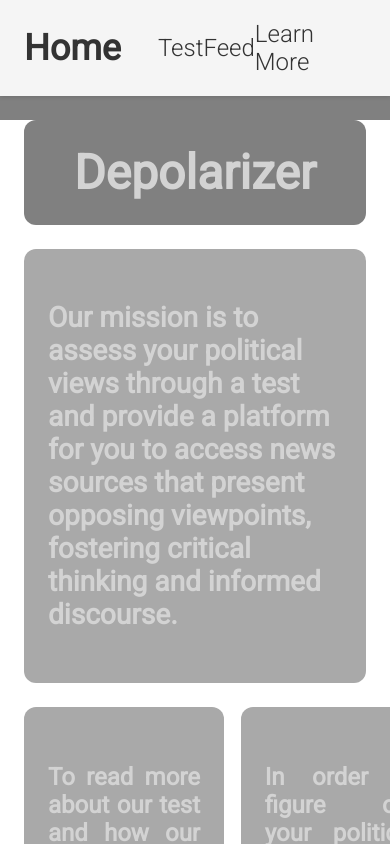
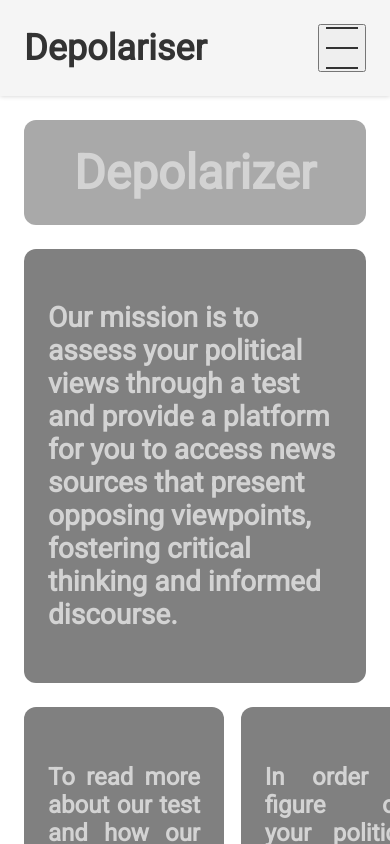
Before and after one commit to abdullah8a0/depolariser, a React app: page / in a window 390 px wide. Shown: the top 844 px of the page. Built offline with nearby package versions, Linux system fonts and the light colour scheme; no server answers; the HTML template or start-up script is replaced by a standard one.

Commit message:
Better navbar (responsive) and feed (mobile)

```diff
--- a/client/src/components/modules/NavBar.css
+++ b/client/src/components/modules/NavBar.css
@@ -1,3 +1,13 @@
+/*  Mobile-first design. So hamburger menu is default*/
+/*
+className="NavBar-hamburger-wrapper">
+className="NavBar-hamburger">
+className="NavBar-hamburger-toggle">
+className="NavBar-hamburger-line" />
+className="NavBar-hamburger-line" />
+className="NavBar-hamburger-line" />
+className="NavBar-hamburger-dropdown">
+*/
 nav {
   display: flex;
   justify-content: space-between;
@@ -7,12 +17,12 @@ nav {
   height: 4rem;
   box-shadow: 0 0 5px 0 rgba(0, 0, 0, 0.2);
 }
+.NavBar-links {
+  display: none;
+}
 
-.NavBar-links {
-  display: flex;
-  justify-content: space-between;
-  align-items: center;
-  width: 50%;
+.NavBar-login {
+  display: none;
 }
 
 .NavBar-title {
@@ -25,3 +35,109 @@ nav {
   text-decoration: none;
   color: #333;
 }
+
+.NavBar-hamburger-wrapper {
+  display: flex;
+  justify-content: center;
+  align-items: center;
+  width: 2rem;
+  height: 2rem;
+  cursor: pointer;
+}
+
+.NavBar-hamburger {
+  display: flex;
+  flex-direction: column;
+  justify-content: space-between;
+  align-items: center;
+  width: 100%;
+  height: 100%;
+}
+
+.NavBar-hamburger-toggle {
+  display: flex;
+  flex-direction: column;
+  justify-content: space-between;
+  align-items: center;
+  width: 100%;
+  height: 100%;
+}
+
+.NavBar-hamburger-line {
+  width: 100%;
+  height: 2px;
+  background-color: #333;
+}
+
+.NavBar-hamburger-dropdown {
+  position: absolute;
+  top: 4rem;
+  right: 0;
+  width: 100%;
+  background-color: #f5f5f5;
+  box-shadow: 0 0 5px 0 rgba(0, 0, 0, 0.2);
+  z-index: 999;
+}
+
+.NavBar-hamburger-dropdown a {
+  display: block;
+  padding: 1rem;
+  text-align: center;
+  color: #333;
+}
+
+.NavBar-hamburger-dropdown a:hover {
+  background-color: #e5e5e5;
+}
+
+.NavBar-hamburger-dropdown[aria-hidden="true"] {
+  display: none;
+}
+
+@media screen and (min-width: 768px) {
+  nav {
+    display: flex;
+    justify-content: space-between;
+    align-items: center;
+    background-color: #f5f5f5;
+    padding: 0 1rem;
+    height: 4rem;
+    box-shadow: 0 0 5px 0 rgba(0, 0, 0, 0.2);
+  }
+
+  .NavBar-links {
+    display: flex;
+    justify-content: space-between;
+    align-items: center;
+    width: 50%;
+  }
+
+  .NavBar-links a {
+    text-decoration: none;
+    color: #333;
+    font-size: 1rem;
+    font-weight: 700;
+  }
+
+  .NavBar-hamburger-wrapper {
+    display: none;
+  }
+
+  .NavBar-title {
+    font-size: 1.5rem;
+    font-weight: 700;
+    color: #333;
+  }
+
+  .NavBar-login {
+    display: flex;
+    font-size: 1rem;
+    font-weight: 700;
+    color: #333;
+  }
+
+  .Router-link {
+    text-decoration: none;
+    color: #333;
+  }
+}
--- a/client/src/components/modules/NavBar.tsx
+++ b/client/src/components/modules/NavBar.tsx
@@ -14,11 +14,13 @@ type NavBarProps = RouteComponentProps & {
 };
 const NavBar = (props: NavBarProps) => {
   const { userId, handleLogin, handleLogout } = props;
+
+  const [isHamburgerOpen, setIsHamburgerOpen] = React.useState(false);
   return (
     <nav className="NavBar-container">
       <div className="NavBar-title">
         <Link className="Router-link" to="/">
-          Home
+          Depolariser
         </Link>
       </div>
       <div className="NavBar-links">
@@ -49,6 +51,51 @@ const NavBar = (props: NavBarProps) => {
           )}
         </GoogleOAuthProvider>
       </div>
+
+      <div className="NavBar-hamburger-wrapper">
+        <div className="NavBar-hamburger">
+          <button
+            className="NavBar-hamburger-toggle"
+            type="button"
+            aria-label="Menu"
+            aria-controls="navigation"
+            aria-expanded={isHamburgerOpen}
+            aria-haspopup="true"
+            onClick={() => setIsHamburgerOpen(!isHamburgerOpen)}
+          >
+            <div className="NavBar-hamburger-line" />
+            <div className="NavBar-hamburger-line" />
+            <div className="NavBar-hamburger-line" />
+          </button>
+
+          <div className="NavBar-hamburger-dropdown" aria-hidden={!isHamburgerOpen} onClick={() => setIsHamburgerOpen(false)}>
+            <Link className="Router-link" to="/test">
+              Test
+            </Link>
+            <Link className="Router-link" to="/feed">
+              Feed
+            </Link>
+            <Link className="Router-link" to="/learnmore">
+              Learn More
+            </Link>
+            <GoogleOAuthProvider clientId={GOOGLE_CLIENT_ID}>
+              {userId ? (
+                <button
+                  onClick={() => {
+                    googleLogout();
+                    handleLogout();
+                    window.location.href = "/";
+                  }}
+                >
+                  Logout
+                </button>
+              ) : (
+                <GoogleLogin onSuccess={handleLogin} onError={() => console.log("Error Logging in")} />
+              )}
+            </GoogleOAuthProvider>
+          </div>
+        </div>
+      </div>
     </nav>
   );
 };
--- a/client/src/components/pages/Feed.css
+++ b/client/src/components/pages/Feed.css
@@ -1,7 +1,14 @@
 @import url("./utils.css");
+
+.resultText {
+  font-size: 1rem;
+  font-weight: 300;
+  padding: 0 0.5rem;
+}
 
 .suggestionsContainer {
   list-style: none;
+  padding: 0.5rem;
 }
 
 a {
@@ -10,22 +17,24 @@ a {
 }
 
 .suggestionCard > img {
-  width: 200px;
-  height: 200px;
+  width: 100%;
+  height: 100%;
   object-fit: cover;
   border-radius: 0.5rem;
 }
 
 .suggestionCard {
+  border-radius: 0.5rem;
   background-color: var(--hover-color);
   margin-top: 0.5rem;
   margin-bottom: 0.5rem;
   display: grid;
-  grid-template-columns: 1fr 3fr;
-  grid-template-rows: 1fr 1fr;
+  grid-template-columns: 1fr 4fr;
+  grid-template-rows: minmax(auto, 1fr) 2fr;
 }
 
 .suggestionTitle {
+  padding: 0.5rem;
   grid-column-start: 2;
   grid-column-end: 3;
   grid-row-start: 1;
@@ -40,9 +49,36 @@ a {
 }
 
 .suggestionDesc {
+  padding: 0.5rem;
   grid-column-start: 2;
   grid-column-end: 3;
   grid-row-start: 2;
   grid-row-end: 3;
   font-size: medium;
 }
+
+@media screen and (max-width: 768px) {
+  .suggestionCard {
+    padding: 0.5rem;
+    grid-template-columns: 1fr;
+    grid-template-rows: 1fr auto auto;
+  }
+  .suggestionImg {
+    grid-column-start: 1;
+    grid-column-end: 2;
+    grid-row-start: 1;
+    grid-row-end: 2;
+  }
+  .suggestionTitle {
+    grid-column-start: 1;
+    grid-column-end: 2;
+    grid-row-start: 2;
+    grid-row-end: 3;
+  }
+  .suggestionDesc {
+    grid-column-start: 1;
+    grid-column-end: 2;
+    grid-row-start: 3;
+    grid-row-end: 4;
+  }
+}
--- a/client/src/components/pages/Feed.tsx
+++ b/client/src/components/pages/Feed.tsx
@@ -16,12 +16,12 @@ const displayResult = async (userId: string) => {
   const serverData = await post("/api/results", { userId: userId, testObj: testObj }).then((res) => {
     return (
       <>
-        <p>Based on your answers, you are a {res.results.politicalName}.</p>
-        <p>Here are some news sources that you might read to learn more about what other people think.</p>
+        <p className="resultText">Based on your answers, you are a {res.results.politicalName}.</p>
+        <p className="resultText">Here are some news sources that you might read to learn more about what other people think.</p>
         <ul className="suggestionsContainer">
-          {res.results.suggestions.map((suggestion) => (
+          {res.results.suggestions.map((suggestion, i) => (
             <a href={suggestion.url}>
-              <li className="suggestionCard">
+              <li className="suggestionCard" key={i}>
                 <img className="suggestionImg" src={suggestion.img} />
                 <div className="suggestionTitle">{suggestion.title}</div>
                 <div className="suggestionDesc">
@@ -64,12 +64,7 @@ const Results = (props: Props) => {
     });
   }, []);
 
-  return (
-    <>
-      <h1>Your Results are:</h1>
-      {result}
-    </>
-  );
+  return <>{result}</>;
 };
 
 export default Results;
--- a/client/src/components/pages/utils.css
+++ b/client/src/components/pages/utils.css
@@ -3,12 +3,12 @@
 :root {
   --background-color: white;
   --text-color: lightgrey;
-  --primary-color: grey;
-  --secondary-color: darkgrey;
+  --primary-color: darkgrey;
+  --secondary-color: grey;
   --tertiary-color: black;
   --hover-color: lightgrey;
   --secondary-hover-color: darkgrey;
-  background-color: var(--primary-color);
+  background-color: var(--background-color);
   color: var(--secondary-color);
   font-family: "Roboto", sans-serif;
   font-size: 1.5rem;
```
